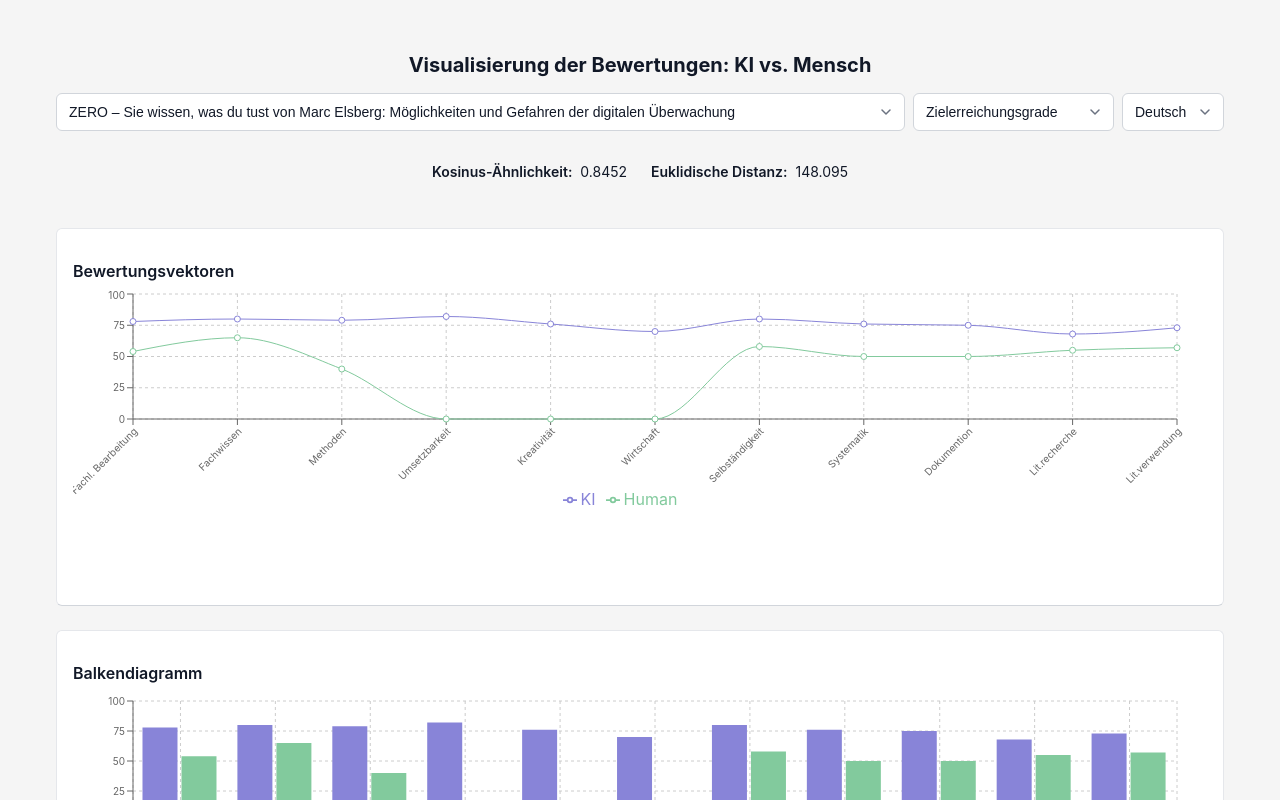
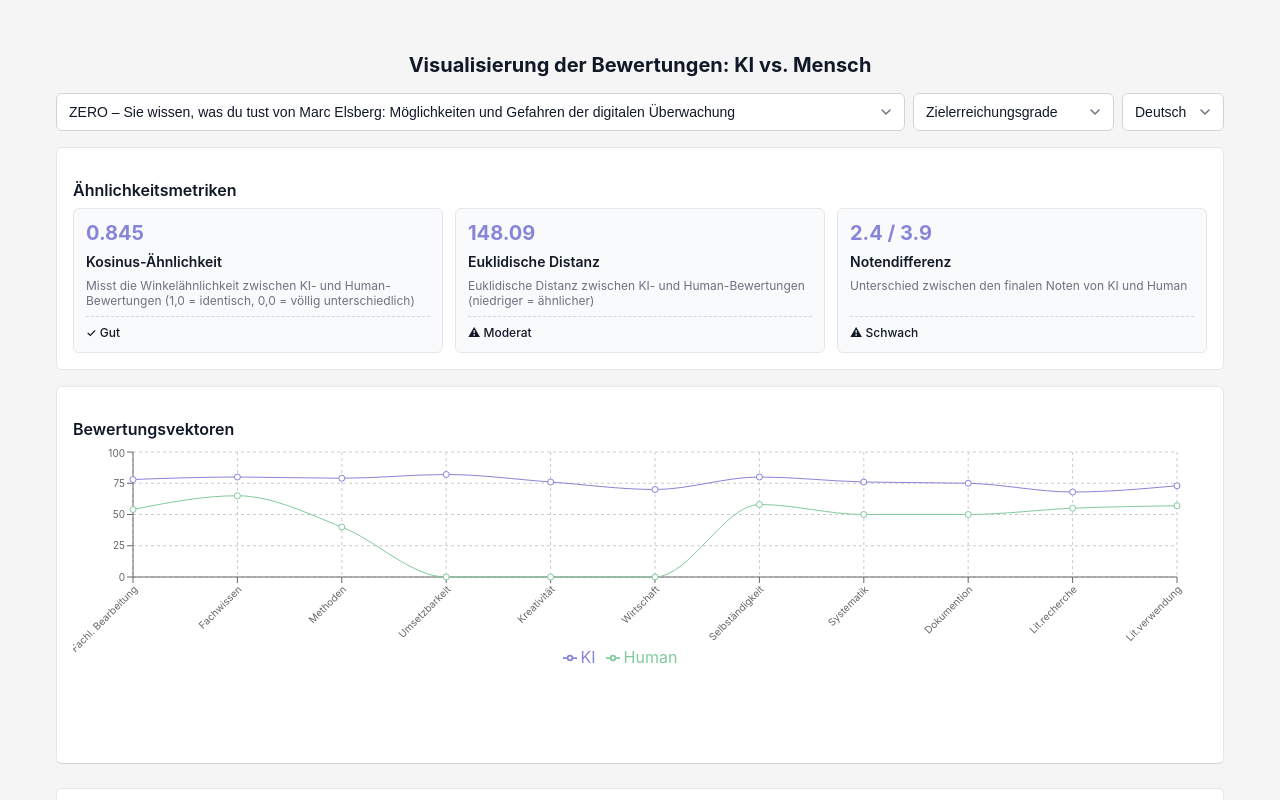
Before and after one commit to schuetz-dhbw/eval_vis, a React (Create React App) app: page / in a window 1280 px wide. Shown: the top 800 px of the page. Built offline with nearby package versions, Linux system fonts and the light colour scheme.

Commit message:
Extended metrics with explanations and grade difference

```diff
--- a/src/components/visualization/MetricsSection.jsx
+++ b/src/components/visualization/MetricsSection.jsx
@@ -12,15 +12,53 @@ const MetricsSection = ({ work, translations, language, chartType }) => {
         return calculateSimilarityMetrics(work);
     }, [work]); // Nur neu berechnen, wenn sich work ändert
 
+//TODO: Bewertung / Einordnung diskutieren
     return (
-        <div className="metrics-section">
-            <div className="metrics">
-                <p>
-                    <span className="metric-label">{t('cosine', 'metrics')}:</span> {metrics.similarity.toFixed(4)}
-                </p>
-                <p>
-                    <span className="metric-label">{t('distance', 'metrics')}:</span> {metrics.distance.toFixed(3)}
-                </p>
+        <div className="metrics-container">
+            <h3 className="chart-title">{t('metricsTitle', 'chartTitles') || "Similarity Metrics"}</h3>
+            <div className="metrics-grid">
+                <div className="metric-box">
+                    <div className="metric-value">{metrics.similarity.toFixed(3)}</div>
+                    <div className="metric-label">{t('cosine', 'metrics')}</div>
+                    <div className="metric-description">
+                        {t('cosineDescription', 'metricsDescriptions') ||
+                            "Measures angle similarity between KI and human ratings (1.0 = identical, 0.0 = completely different)"}
+                    </div>
+                    <div className="metric-quality">
+                        {metrics.similarity > 0.9 ? '✓ ' + (t('excellent', 'metricsQuality') || "Excellent") :
+                            metrics.similarity > 0.7 ? '✓ ' + (t('good', 'metricsQuality') || "Good") :
+                                metrics.similarity > 0.5 ? '⚠ ' + (t('moderate', 'metricsQuality') || "Moderate") :
+                                    '⚠ ' + (t('poor', 'metricsQuality') || "Poor")}
+                    </div>
+                </div>
+                <div className="metric-box">
+                    <div className="metric-value">{metrics.distance.toFixed(2)}</div>
+                    <div className="metric-label">{t('distance', 'metrics')}</div>
+                    <div className="metric-description">
+                        {t('distanceDescription', 'metricsDescriptions') ||
+                            "Euclidean distance between KI and human ratings (lower = more similar)"}
+                    </div>
+                    <div className="metric-quality">
+                        {metrics.distance < 50 ? '✓ ' + (t('excellent', 'metricsQuality') || "Excellent") :
+                            metrics.distance < 100 ? '✓ ' + (t('good', 'metricsQuality') || "Good") :
+                                metrics.distance < 150 ? '⚠ ' + (t('moderate', 'metricsQuality') || "Moderate") :
+                                    '⚠ ' + (t('poor', 'metricsQuality') || "Poor")}
+                    </div>
+                </div>
+                <div className="metric-box">
+                    <div className="metric-value">{work.ki_grade.toFixed(1)} / {work.human_grade.toFixed(1)}</div>
+                    <div className="metric-label">{t('gradeDifference', 'metrics') || "Grade Difference"}</div>
+                    <div className="metric-description">
+                        {t('gradeDifferenceDescription', 'metricsDescriptions') ||
+                            "Difference between KI and human final grades"}
+                    </div>
+                    <div className="metric-quality">
+                        {Math.abs(work.ki_grade - work.human_grade) < 0.4 ? '✓ ' + (t('excellent', 'metricsQuality') || "Excellent") :
+                            Math.abs(work.ki_grade - work.human_grade) < 0.6 ? '✓ ' + (t('good', 'metricsQuality') || "Good") :
+                                Math.abs(work.ki_grade - work.human_grade) < 1.1 ? '⚠ ' + (t('moderate', 'metricsQuality') || "Moderate") :
+                                    '⚠ ' + (t('poor', 'metricsQuality') || "Poor")}
+                    </div>
+                </div>
             </div>
         </div>
     );
--- a/src/components/visualization/styles/metrics.css
+++ b/src/components/visualization/styles/metrics.css
@@ -1,17 +1,57 @@
-/* components/visualization/styles/metrics.css */
-.metrics-section {
+/* In metrics.css hinzufügen/anpassen */
+
+.metrics-container {
     margin-bottom: var(--padding-lg);
-    text-align: center;
+    border: 1px solid var(--color-border);
+    border-radius: var(--border-radius);
+    padding: var(--padding-lg);
+    background-color: var(--color-white);
 }
 
-.metrics {
-    font-size: var(--font-size-base);
-    line-height: 1.5;
-    display: inline-flex;
-    gap: var(--padding-xl);
+.metrics-grid {
+    display: grid;
+    grid-template-columns: repeat(3, 1fr);
+    gap: var(--padding-md);
+}
+
+.metric-box {
+    background-color: var(--background-even-row);
+    border-radius: var(--border-radius);
+    padding: var(--padding-md);
+    border: 1px solid var(--color-border);
+    display: flex;
+    flex-direction: column;
+}
+
+.metric-value {
+    font-size: var(--font-size-xl);
+    font-weight: 700;
+    color: var(--color-primary);
+    margin-bottom: var(--padding-sm);
 }
 
 .metric-label {
     font-weight: 600;
-    margin-right: 4px;
+    margin-bottom: var(--padding-sm);
+    font-size: var(--font-size-base);
 }
+
+.metric-description {
+    font-size: var(--font-size-sm);
+    color: var(--color-text-light);
+    margin-bottom: var(--padding-sm);
+    flex-grow: 1;
+}
+
+.metric-quality {
+    font-size: var(--font-size-sm);
+    font-weight: 500;
+    padding-top: var(--padding-sm);
+    border-top: 1px dashed var(--color-border-light);
+}
+
+@media (max-width: 768px) {
+    .metrics-grid {
+        grid-template-columns: 1fr;
+    }
+}
--- a/src/locales/de.js
+++ b/src/locales/de.js
@@ -8,6 +8,17 @@ export const de = {
         statistics: "Statistische Analyse",
         workTypeAnalysis: "Analyse nach Arbeitstyp"
     },
+    metricsDescriptions: {
+        cosineDescription: "Misst die Winkelähnlichkeit zwischen KI- und Human-Bewertungen (1,0 = identisch, 0,0 = völlig unterschiedlich)",
+        distanceDescription: "Euklidische Distanz zwischen KI- und Human-Bewertungen (niedriger = ähnlicher)",
+        gradeDifferenceDescription: "Unterschied zwischen den finalen Noten von KI und Human"
+    },
+    metricsQuality: {
+        excellent: "Hervorragend",
+        good: "Gut",
+        moderate: "Moderat",
+        poor: "Schwach"
+    },
     metrics: {
         cosine: "Kosinus-Ähnlichkeit",
         distance: "Euklidische Distanz",
@@ -15,9 +26,11 @@ export const de = {
         maxDiff: "Max",
         minDiff: "Min",
         standardDeviation: "Standardabweichung",
-        weightDifference: "Gewichtungsdifferenz"
+        weightDifference: "Gewichtungsdifferenz",
+        gradeDifference: "Notendifferenz"
     },
     chartTitles: {
+        metricsTitle: "Ähnlichkeitsmetriken",
         vectors: "Bewertungsvektoren",
         combinedTitle: "Bewertungen und Gewichtungen",
         radar: "Spinnendiagramm",
--- a/src/locales/en.js
+++ b/src/locales/en.js
@@ -8,6 +8,17 @@ export const en = {
         statistics: "Statistical Analysis",
         workTypeAnalysis: "Work Type Analysis"
     },
+    metricsDescriptions: {
+        cosineDescription: "Measures angle similarity between AI and human ratings (1.0 = identical, 0.0 = completely different)",
+        distanceDescription: "Euclidean distance between AI and human ratings (lower = more similar)",
+        gradeDifferenceDescription: "Difference between AI and human final grades"
+    },
+    metricsQuality: {
+        excellent: "Excellent",
+        good: "Good",
+        moderate: "Moderate",
+        poor: "Poor"
+    },
     metrics: {
         cosine: "Cosine Similarity",
         distance: "Euclidean Distance",
@@ -16,10 +27,10 @@ export const en = {
         minDiff: "Min",
         standardDeviation: "Standard Deviation",
         weightDifference: "Weight Difference",
-        count: "Count",
-        avgByType: "Average by Type"
+        gradeDifference: "Grade Difference"
     },
     chartTitles: {
+        metricsTitle: "Similarity Metrics",
         vectors: "Assessment Vectors",
         combinedTitle: "Scores and Weights",
         radar: "Spider Chart",
```
